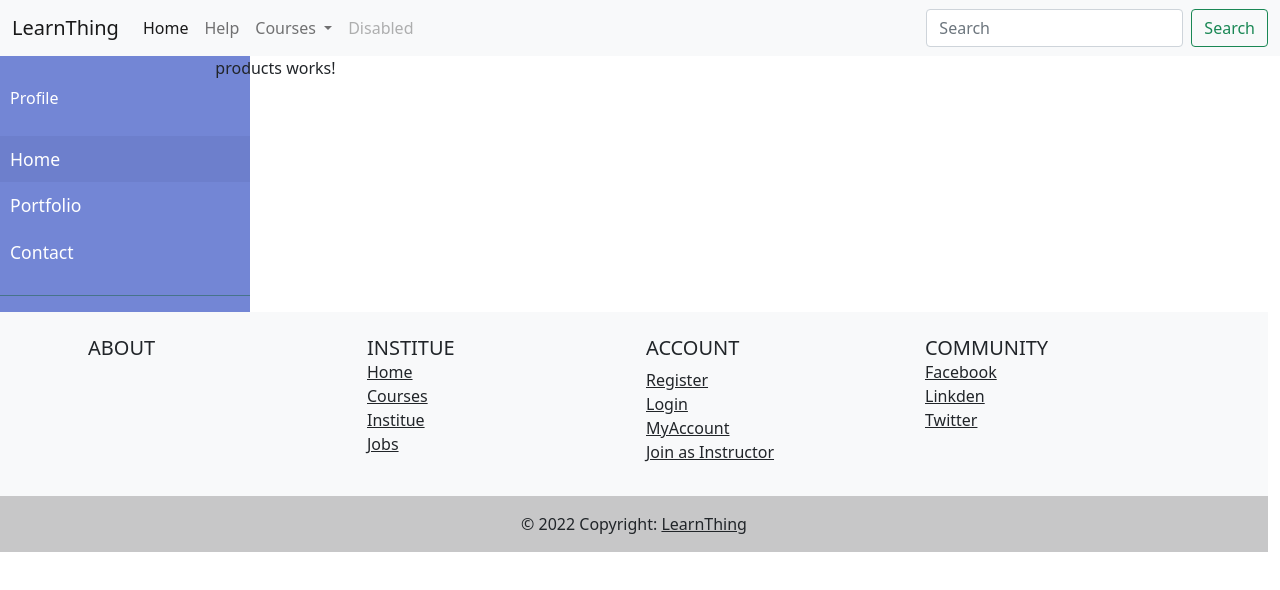
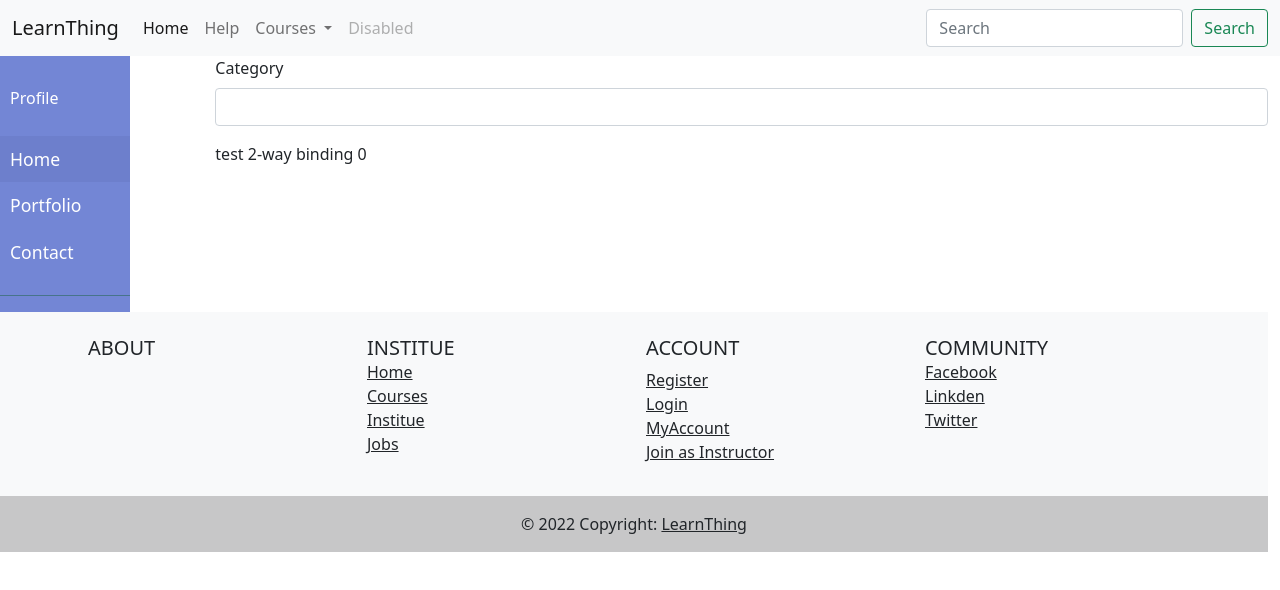
Before and after one commit to shimaahamdy/LearnThing-angular, an Angular app: page / in a window 1280 px wide. Shown: the top 590 px of the page. Built offline with nearby package versions, Linux system fonts and the light colour scheme.

Commit message:
test products in cards

```diff
--- /dev/null
+++ b/src/app/Components/Order/product-list/product-list.component.html
@@ -0,0 +1,46 @@
+<div class="mb-3">
+    <label for="" class="form-label">Category</label>
+    <select #cat class="form-control" name="" id="prdCat" [(ngModel)] = "selecedCategoryid">
+      <option *ngFor="let item of catList" [value]="item.id">{{item.name}}</option>
+
+    </select>
+  </div>
+  <div>
+      test 2-way binding {{selecedCategoryid}}
+  </div>
+<section>
+    <div class="container py-5">
+        <div class="row justify-content-center">
+          <div class="col-md-8 col-lg-6 col-xl-4 mt-1 mb-2" *ngFor="let item of prodList" [class.d-none]="selecedCategoryid != item.categoryID">
+            <div class="card text-black">
+              <img
+                [src]="item.imgURL"
+                class="card-img-top"
+                alt=""
+              />
+              <div class="card-body">
+                <div class="text-center">
+                  <h5 class="card-title">{{item.name}}</h5>
+                  <p class="text-muted mb-4">{{item.categoryID}}</p>
+                </div>
+                <div>
+                  <div class="d-flex justify-content-between">
+                    <span>Price</span><span>{{item.price}}</span>
+                  </div>
+                  <div class="d-flex justify-content-between" [class.bg-danger]="item.quantity==0">
+                    <span>Quantity</span><span>{{item.quantity}}</span>
+                  </div>
+                 </div>
+                 <!-- template varibale can be used inseted of selectbyid -->
+                 <!-- <input #itemcount type="number">
+                 <button class="btn btn-primary" (click)="join(item.id,itemcount.value)">Join</button> -->
+
+                 <div class="d-flex justify-content-between total font-weight-bold mt-4">
+                  <button class="btn btn-primary" >Join</button>
+                </div>
+              </div>
+            </div>
+          </div>
+        </div>
+      </div>
+    </section>
--- /dev/null
+++ b/src/app/Components/Order/product-list/product-list.component.ts
@@ -0,0 +1,36 @@
+import { Component, OnInit } from '@angular/core';
+import { ICategory } from 'src/app/Models/icategory';
+import { Iproduct } from 'src/app/Models/iproduct';
+
+@Component({
+  selector: 'app-product-list',
+  templateUrl: './product-list.component.html',
+  styleUrls: ['./product-list.component.css']
+})
+export class ProductListComponent implements OnInit {
+
+  prodList:Iproduct[];
+  catList:ICategory[];
+  selecedCategoryid:number = 0;
+  constructor() {
+    this.prodList = [
+      {id:100,name:'C++',price:100,quantity:2,imgURL:'https://e3arabi.com/wp-content/uploads/2021/01/6038586442907648-1.png',categoryID:1},
+      {id:200,name:'Java',price:100,quantity:2,imgURL:'https://e3arabi.com/wp-content/uploads/2021/01/6038586442907648-1.png',categoryID:2},
+      {id:150,name:'c#',price:100,quantity:0,imgURL:'https://e3arabi.com/wp-content/uploads/2021/01/6038586442907648-1.png',categoryID:4},
+      {id:300,name:'.Net',price:100,quantity:2,imgURL:'https://e3arabi.com/wp-content/uploads/2021/01/6038586442907648-1.png',categoryID:1},
+      {id:500,name:'VS',price:100,quantity:2,imgURL:'https://e3arabi.com/wp-content/uploads/2021/01/6038586442907648-1.png',categoryID:2},
+      {id:600,name:'Git',price:100,quantity:2,imgURL:'https://e3arabi.com/wp-content/uploads/2021/01/6038586442907648-1.png',categoryID:1}
+
+    ];
+    this.catList = [
+      {id:1,name:"oop"},
+      {id:2,name:'.net'},
+      {id:3,name:'c#'}
+    ];
+  }
+
+
+  ngOnInit(): void {
+  }
+
+}
--- a/src/app/Components/products/products.component.html
+++ b/src/app/Components/products/products.component.html
@@ -1 +1,16 @@
-<p>products works!</p>
+<div class="card" style="width: 18rem;">
+    <img [src]="storeInfo.imgURL" class="card-img-top" alt="...">
+    <div class="card-body">
+      <h5 class="card-title">{{storeInfo.name}}</h5>
+      <p class="card-text">our Branches</p>
+
+    </div>
+    <ul class="list-group list-group-flush">
+        <li class="list-group-item" *ngFor="let item of storeInfo.branches">
+            {{item}}
+        </li>
+    </ul>
+    <div class="card-body">
+      <a href="#" class="card-link">Join</a>
+    </div>
+  </div>
--- a/src/app/Components/products/products.component.ts
+++ b/src/app/Components/products/products.component.ts
@@ -1,4 +1,5 @@
 import { Component, OnInit } from '@angular/core';
+import { Store } from 'src/app/ViewModels/store';
 
 @Component({
   selector: 'app-products',
@@ -6,8 +7,10 @@ import { Component, OnInit } from '@angular/core';
   styleUrls: ['./products.component.css']
 })
 export class ProductsComponent implements OnInit {
-
-  constructor() { }
+  storeInfo: Store
+  constructor() {
+    this.storeInfo = new Store("Udacity","https://gfx4arab.com/wp-content/uploads/2020/06/udacity.svg",["US","UK","EG"])
+  }
 
   ngOnInit(): void {
   }
--- a/src/app/Components/side-menu/side-menu.component.css
+++ b/src/app/Components/side-menu/side-menu.component.css
@@ -19,7 +19,7 @@ a:focus {
 }
 
 #sidebar {
-    min-width: 250px;
+    min-width: 130px;
     max-width: 250px;
     background: #7386D5;
     color: #fff;
@@ -69,7 +69,7 @@ ul ul a {
 }
 
 
-@media (max-width: 768px) {
+@media (max-width: 820px) {
     #sidebar {
         margin-left: -250px;
     }
--- /dev/null
+++ b/src/app/Models/icategory.ts
@@ -0,0 +1,4 @@
+export interface ICategory {
+    id:number,
+    name:string
+}
--- /dev/null
+++ b/src/app/Models/iproduct.ts
@@ -0,0 +1,8 @@
+export interface Iproduct {
+    id:number,
+    name:string,
+    price:number,
+    quantity:number,
+    imgURL:string,
+    categoryID:number;
+}
--- /dev/null
+++ b/src/app/ViewModels/store.ts
@@ -0,0 +1,8 @@
+export class Store {
+    constructor(public name:string,
+        public imgURL:string,
+        public branches:string[])
+    {
+
+    }
+}
--- a/src/app/app.component.html
+++ b/src/app/app.component.html
@@ -2,7 +2,8 @@
 <div class="container-fluid ps-0">
   <section class="row">
   <app-side-menu class=" col-2"></app-side-menu>
-  <app-products class=" col-10"></app-products>
+  <!-- <app-products class=" col-10"></app-products> -->
+  <app-product-list class=" col-10"></app-product-list>
   </section>
   <app-footer></app-footer>
 </div>
```
Also changed, not shown: src/app/app.module.ts (+6 -2 lines), src/app/Components/Order/product-list/product-list.component.css (added), 1 other file (tests, documents, lock files or other folders).
